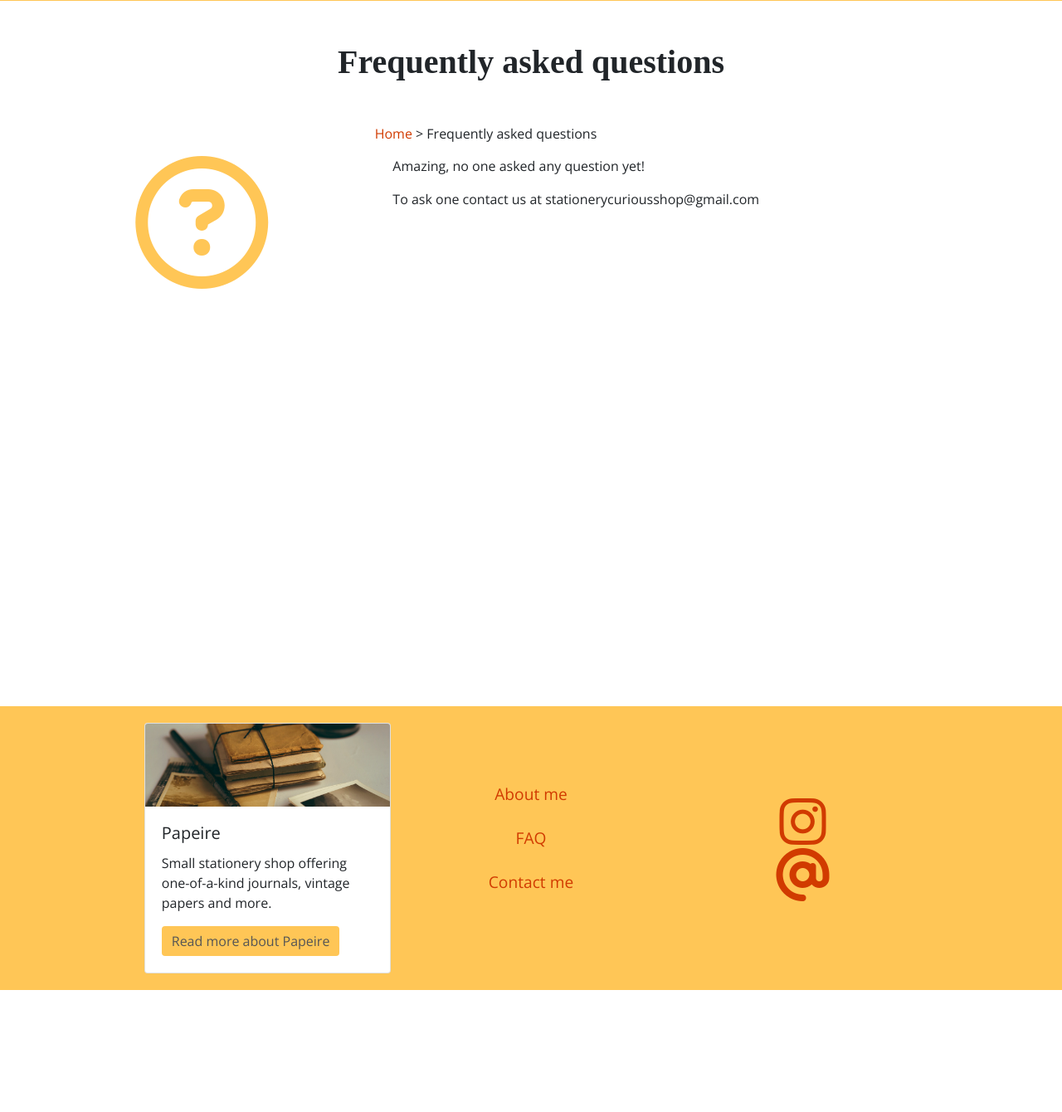
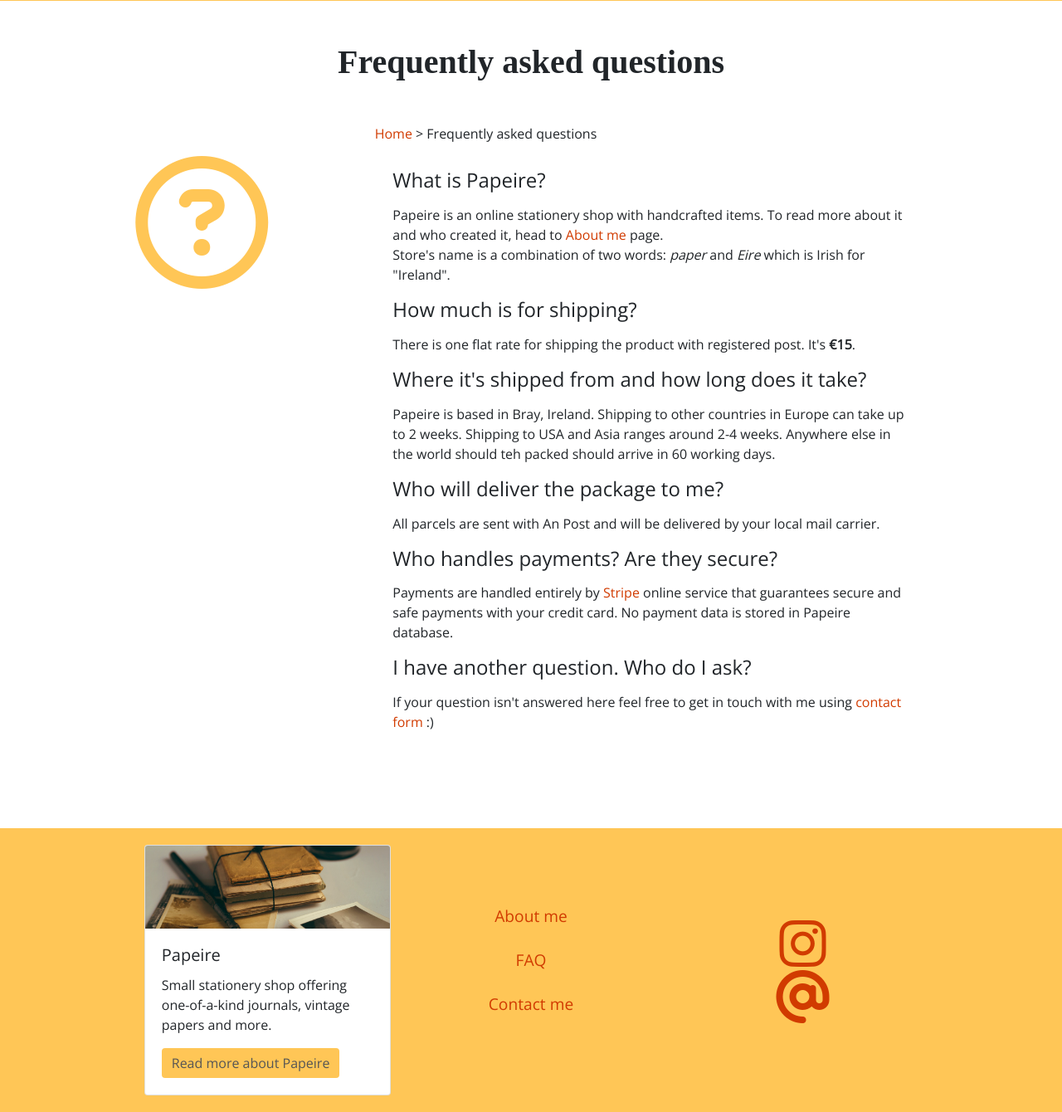
Before and after one commit to Ardhanari/stationery, a Django app: page /faq/ in a window 1280 px wide. Shown: the part 267-1607 px from the top of the page at 83% size. Before the commit the page ends 1460 px from the top, so only its background shows below. Run offline with Django 3.2, Linux system fonts and the light colour scheme; some libraries are stand-ins or nearby versions; some web fonts are replaced.

Commit message:
added content to abuot me and FAQ pages

```diff
--- a/home/templates/faq.html
+++ b/home/templates/faq.html
@@ -14,11 +14,44 @@
 
 {% block content %}
     <div class="container">
+        <h4>
+            What is Papeire?
+        </h4>
         <p>
-            Amazing, no one asked any question yet!
+            Papeire is an online stationery shop with handcrafted items. To read more about it and who created it, head to <a href="{% url 'about' %}">About me</a> page.
+            <br>
+            Store's name is a combination of two words: <em>paper</em> and <em>Eire</em> which is Irish for "Ireland".
         </p>
+        <h4>
+            How much is for shipping?
+        </h4>
         <p>
-            To ask one contact us at stationerycuriousshop@gmail.com
+            There is one flat rate for shipping the product with registered post. It's <strong>€15</strong>.
+        </p>
+        <h4>
+            Where it's shipped from and how long does it take?
+        </h4>
+        <p>
+            Papeire is based in Bray, Ireland. Shipping to other countries in Europe can take up to 2 weeks. Shipping to USA and Asia ranges around 2-4 weeks.
+            Anywhere else in the world should teh packed should arrive in 60 working days.
+        </p>
+        <h4>
+            Who will deliver the package to me?
+        </h4>
+        <p>
+            All parcels are sent with An Post and will be delivered by your local mail carrier.
+        </p>
+        <h4>
+            Who handles payments? Are they secure?
+        </h4>
+        <p>
+            Payments are handled entirely by <a href="http://stripe.com/" target="_blank">Stripe</a> online service that guarantees secure and safe payments with your credit card. No payment data is stored in Papeire database.
+        </p>
+        <h4>
+            I have another question. Who do I ask?
+        </h4>
+        <p>
+            If your question isn't answered here feel free to get in touch with me using <a href="{% url 'contact'%}">contact form</a> :)
         </p>
     </div>
 
```
Also changed, not shown: home/templates/about.html (+20 -3 lines).
